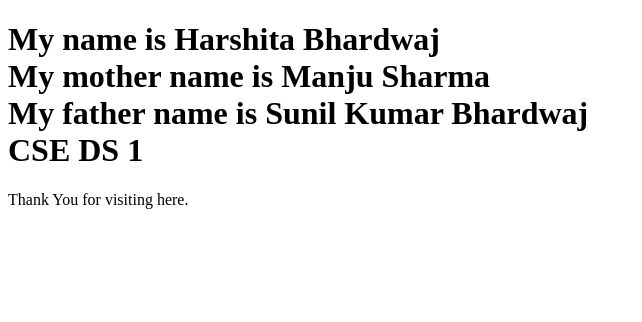
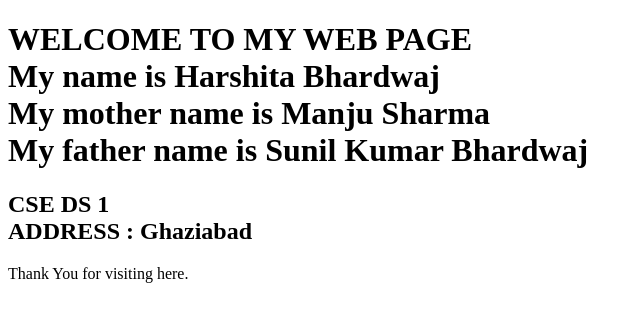
Before and after one commit to Harshita2007-code/CSEDS1, a plain HTML site: page index.html in a window 1280 px wide. Shown: the whole page, without its empty margins (0-642 px from the left). Drawn offline with Linux system fonts and the light colour scheme.

Commit message:
First commit

```diff
--- a/index.html
+++ b/index.html
@@ -1,14 +1,16 @@
 <!DOCTYPE html>
-<html>
+<html lang="en">
 <head>
     <title>heyy, Its my first html page</title>
 </head>
 <body>
-    <h1>My name is Harshita Bhardwaj<br>
+    <h1>WELCOME TO MY WEB PAGE<br>
+        My name is Harshita Bhardwaj<br>
         My mother name is Manju Sharma<br>
         My father name is Sunil Kumar Bhardwaj<br>
-        CSE DS 1
     </h1>
+    <h2>CSE DS 1<br>
+    ADDRESS : Ghaziabad</h2>
     <p>Thank You for visiting here.</p>
 </body>
 </html>
```
